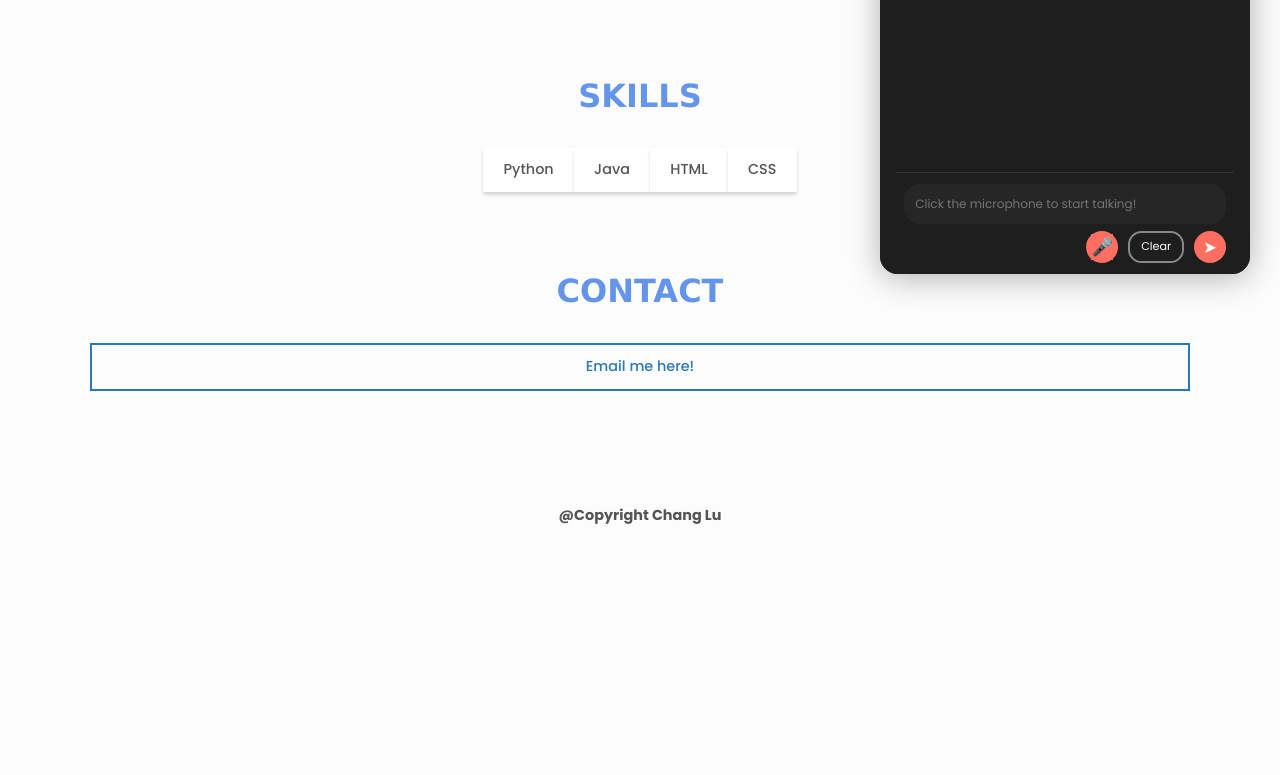
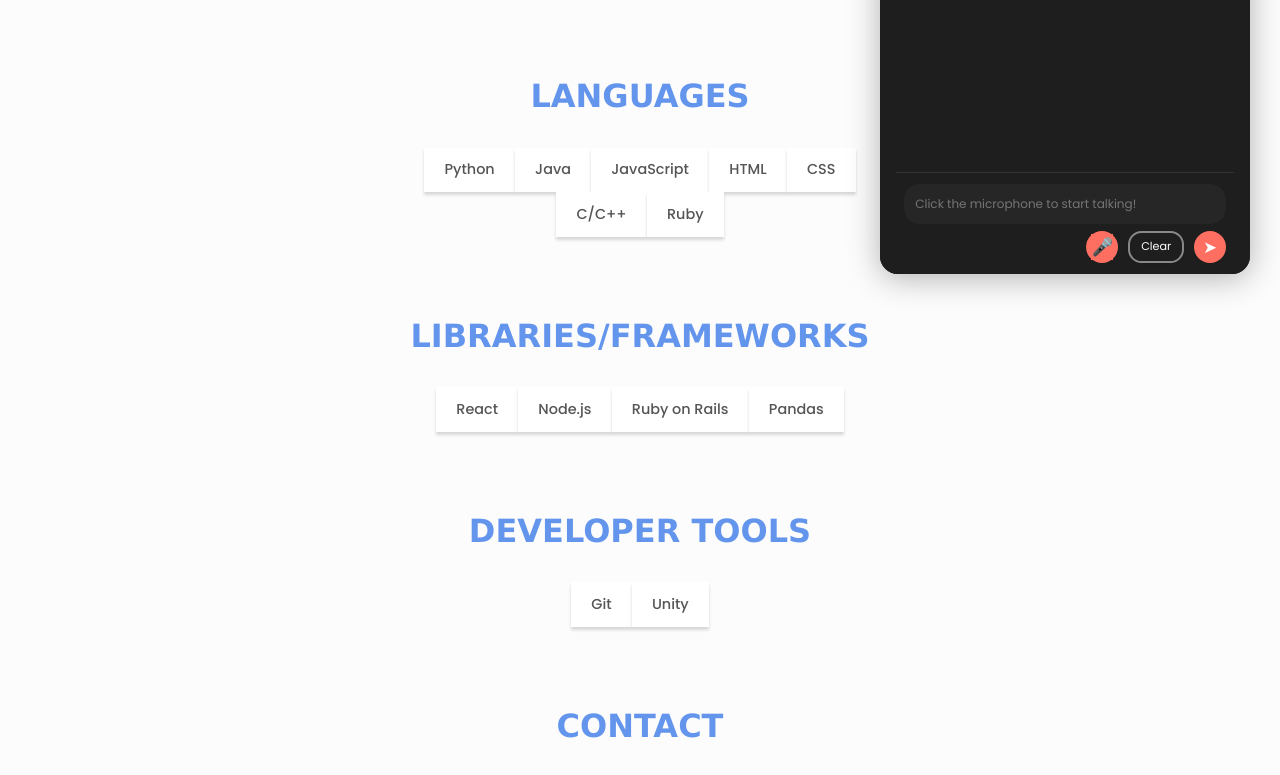
Before and after one commit to clu723/Chang-s-Website, a website: page docs/about.html in a window 1280 px wide. Shown: the part 496-1271 px from the top of the page. Before the commit the page ends 1071 px from the top, so only its background shows below. Drawn offline with Linux system fonts and the light colour scheme.

Commit message:
updated about page

```diff
--- a/docs/about.html
+++ b/docs/about.html
@@ -29,6 +29,7 @@
       <h1>Hi, I'm <span class="about__name">Chang!</span></h1>
       <h2 class="about__role">University of California, Berkeley<br />Computer Science B.A.</h2>
       <p class="about__desc">Hi, welcome to my humble website.
+        I see that you've already met my lovely assistant.
         I'm currently learning how to make this not complete trash.
       </p>
       <div class="about__contact center">
@@ -48,14 +49,36 @@
     </div>
 
     <section class="section skills" id="skills">
-      <h2 class="section__title">Skills</h2>
+      <h2 class="section__title">Languages</h2>
       <ul class="skills__list">
         <li class="skills__list-item btn btn--plain">Python</li>
         <li class="skills__list-item btn btn--plain">Java</li>
+        <li class="skills__list-item btn btn--plain">JavaScript</li>
         <li class="skills__list-item btn btn--plain">HTML</li>
         <li class="skills__list-item btn btn--plain">CSS</li>
+        <li class="skills__list-item btn btn--plain">C/C++</li>
+        <li class="skills__list-item btn btn--plain">Ruby</li>
       </ul>
     </section>
+
+    <section class="section skills" id="skills">
+      <h2 class="section__title">Libraries/Frameworks</h2>
+      <ul class="skills__list">
+        <li class="skills__list-item btn btn--plain">React</li>
+        <li class="skills__list-item btn btn--plain">Node.js</li>
+        <li class="skills__list-item btn btn--plain">Ruby on Rails</li>
+        <li class="skills__list-item btn btn--plain">Pandas</li>
+      </ul>
+    </section>
+
+    <section class="section skills" id="skills">
+      <h2 class="section__title">Developer Tools</h2>
+      <ul class="skills__list">
+        <li class="skills__list-item btn btn--plain">Git</li>
+        <li class="skills__list-item btn btn--plain">Unity</li>
+      </ul>
+    </section>
+
 
     <section class="section contact center" id="contact">
       <h2 class="section__title">Contact</h2>
```
